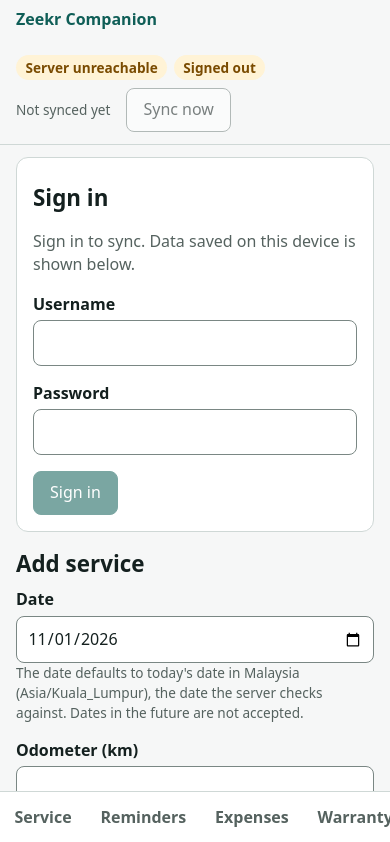
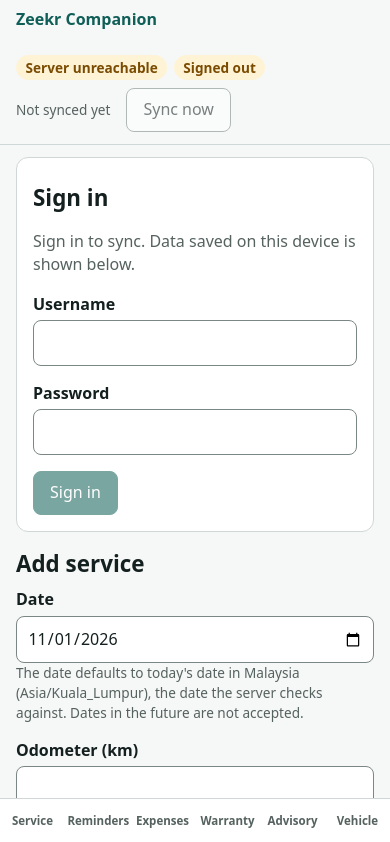
Before and after one commit to patcsy88/zeekr-companion, a React (Vite) app in the folder apps/web/: page /records/new in a window 390 px wide. Shown: the top 842 px of the page. Built offline with nearby package versions, Linux system fonts and the light colour scheme; no server answers.

Commit message:
web: fit all six tabs on a phone-width screen; e2e check at 320 to 430 px

```diff
--- a/apps/web/src/styles.css
+++ b/apps/web/src/styles.css
@@ -315,9 +315,11 @@ button.link {
   padding-bottom: env(safe-area-inset-bottom);
 }
 .tabs a {
-  flex: 1;
+  flex: 1 1 0;
+  min-width: 0;
   text-align: center;
-  padding: 0.9rem;
+  padding: 0.9rem 0.15rem;
+  font-size: 0.72rem;
   color: var(--muted);
   text-decoration: none;
   font-weight: 600;
@@ -329,7 +331,16 @@ button.link {
 .narrow {
   max-width: 28rem;
 }
+@media (min-width: 26rem) {
+  .tabs a {
+    font-size: 0.85rem;
+  }
+}
 @media (min-width: 40rem) {
+  .tabs a {
+    padding: 0.9rem;
+    font-size: 1rem;
+  }
   h1 {
     font-size: 1.7rem;
   }
```
Also changed, not shown: 1 other file (tests, documents, lock files or other folders).
